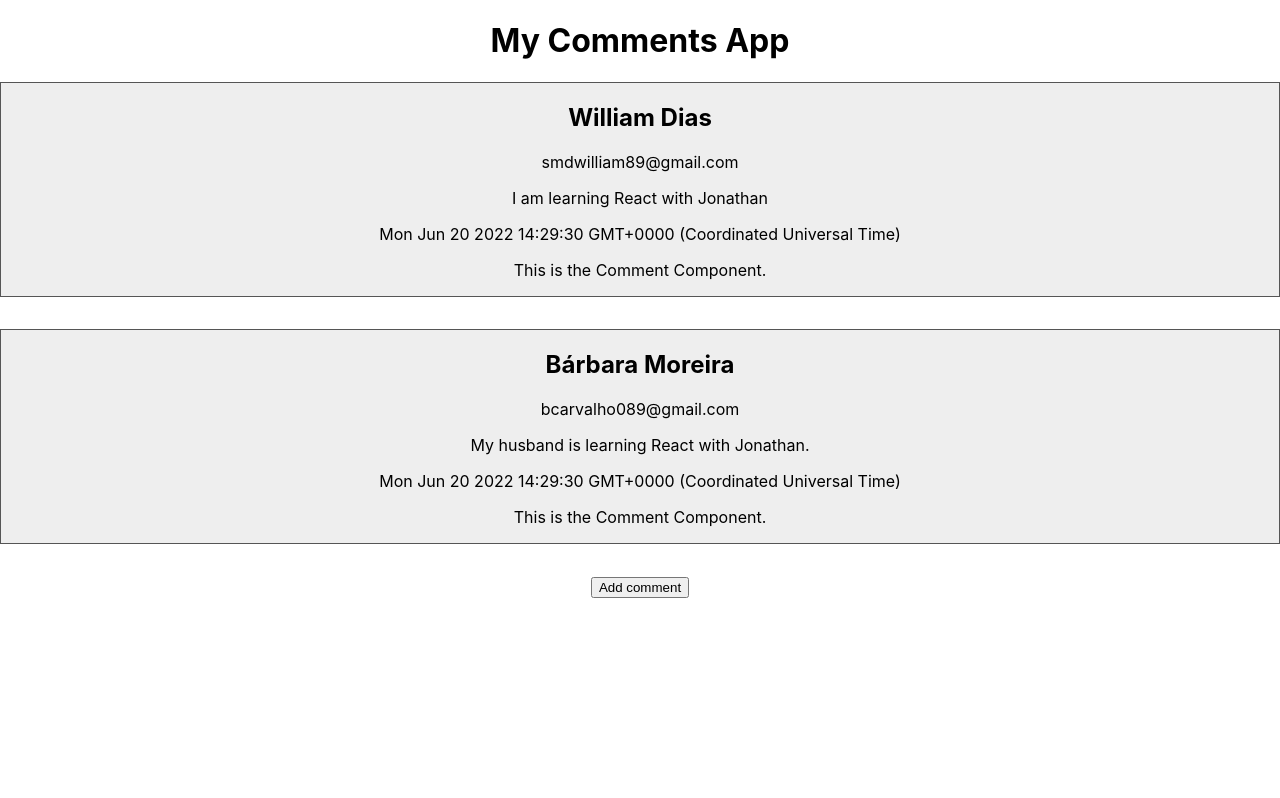
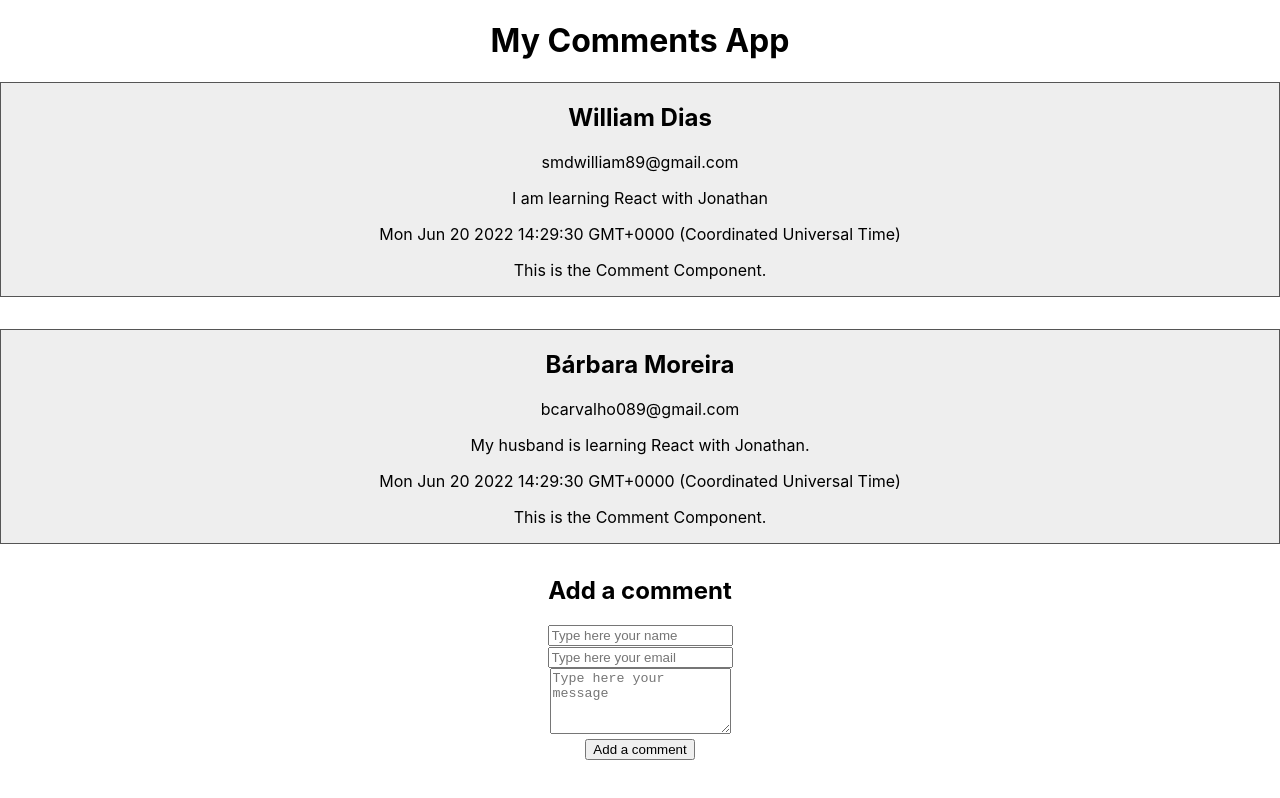
Before and after one commit to williampgdias/comment-app, a React (Create React App) app: page / in a window 1280 px wide. Built offline with nearby package versions, Linux system fonts and the light colour scheme.

Commit message:
trabalhando com State

```diff
--- a/src/App.js
+++ b/src/App.js
@@ -18,18 +18,34 @@
         message: "My husband is learning React with Jonathan.",
       },
     ],
+    form: {
+      name: "",
+      email: "",
+      message: "",
+    },
   };
 
-  addComment = () => {
-    const newComment = {
-      name: "Felipe Melo",
-      email: "felipe@gmail.com",
-      date: new Date(),
-      message: "Exemplo de comentário",
-    };
+  addComment = (e) => {
+    e.preventDefault();
+
+    const newComment = { ...this.state.form, date: new Date() };
 
     this.setState({
       comments: [...this.state.comments, newComment],
+      form: {
+        name: "",
+        email: "",
+        message: "",
+      },
+    });
+  };
+
+  onFieldChanged = (e) => {
+    const newCommentForm = this.state.form;
+    newCommentForm[e.target.name] = e.target.value;
+
+    this.setState({
+      form: newCommentForm,
     });
   };
 
@@ -48,7 +64,41 @@
             />
           );
         })}
-        <button onClick={this.addComment}>Add comment</button>
+
+        <form onSubmit={this.addComment}>
+          <h2>Add a comment</h2>
+          <div>
+            <input
+              onChange={this.onFieldChanged}
+              value={this.state.form.name}
+              type='text'
+              name='name'
+              placeholder='Type here your name'
+              required='required'
+            />
+          </div>
+          <div>
+            <input
+              onChange={this.onFieldChanged}
+              value={this.state.form.email}
+              type='email'
+              name='email'
+              placeholder='Type here your email'
+              required='required'
+            />
+          </div>
+          <div>
+            <textarea
+              onChange={this.onFieldChanged}
+              value={this.state.form.message}
+              name='message'
+              rows='4'
+              placeholder='Type here your message'
+              required='required'
+            />
+          </div>
+          <button type='submit'>Add a comment</button>
+        </form>
       </div>
     );
   }
```
